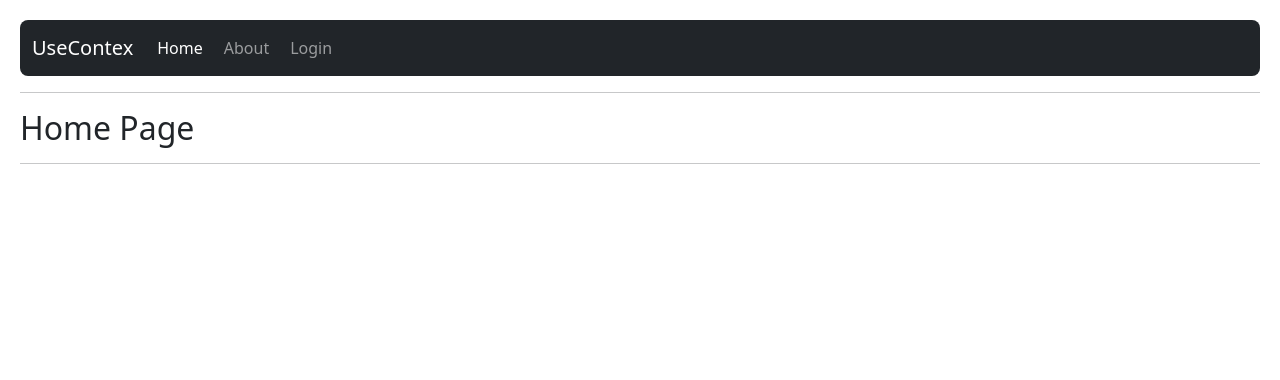
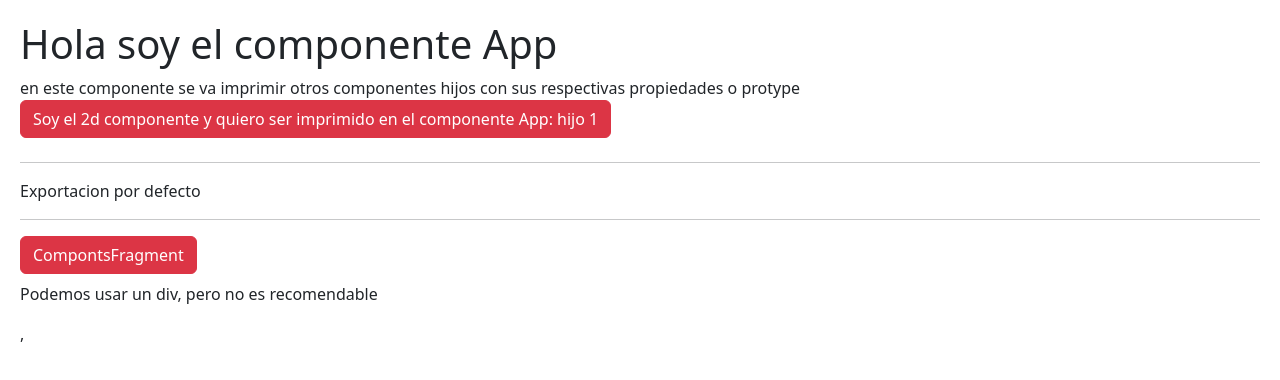
Before and after one commit to Devsaga12/01-Hook-App, a React (Vite) app: page / in a window 1280 px wide. Shown: the top 380 px of the page. Built offline with nearby package versions, Linux system fonts and the light colour scheme.

Commit message:
concluyendo lo refente a los componentes

```diff
--- /dev/null
+++ b/src/0-componentes/Components.jsx
@@ -0,0 +1,9 @@
+export const Components = () => { //funcional component
+
+//referencias que mas adelante vamos a usar en contesto de cambios , variables etc
+  return (
+    <h4 className="btn btn-danger">
+      Soy el 2d componente y quiero ser imprimido en el componente App: hijo 1
+    </h4>
+  );
+};
--- /dev/null
+++ b/src/0-componentes/CompontsFragment.jsx
@@ -0,0 +1,10 @@
+// import { Fragment } from "react";
+
+export const CompontsFragment = () => {
+  return (
+    <>
+      <h1 className="btn btn-danger">CompontsFragment</h1>
+      <p>Podemos usar un div, pero no es recomendable</p>
+    </>
+  );
+};
--- /dev/null
+++ b/src/0-componentes/ExportDefaul.jsx
@@ -0,0 +1,5 @@
+function ExportDefaul(){
+    return(<div>Exportacion por defecto</div>)
+  }
+
+  export default ExportDefaul;
--- /dev/null
+++ b/src/0-componentes/index.js
@@ -0,0 +1,3 @@
+export * from './Components';
+export * from './ExportDefaul';
+export * from './CompontsFragment';
--- a/src/App.jsx
+++ b/src/App.jsx
@@ -1,5 +1,32 @@
+// import { Components } from "./0-componentes/Components";
+
+import { Components, CompontsFragment } from "./0-componentes";
+import ExportDefaul from "./0-componentes/ExportDefaul";
+
+
+
+
 export const App = () => {
   return (
-    <h1>HooK-App</h1>
-  )
-}
+    <>
+      <h1>Hola soy el componente App</h1>
+      <span>
+        en este componente se va imprimir otros componentes hijos con sus
+        respectivas propiedades o protype
+      </span>
+
+      {/* <Components/>  exportacion individual*/}
+      <Components/>
+      <hr />
+      {/*ExportDefaul exportacion por defecto desde otro componente  */}
+      {/* //TODO:Expor por defecto */}
+     <ExportDefaul/>
+
+      <hr />
+      {/* //TODO:nuevo componente de framgment */}
+      <CompontsFragment/>
+
+
+    </>
+  );
+};
--- a/src/main.jsx
+++ b/src/main.jsx
@@ -2,6 +2,7 @@ import React from 'react';
 import ReactDOM from 'react-dom/client';
 import { BrowserRouter } from 'react-router-dom';
 import './css/index.css';
+import { App } from './App';
 
 //import { App } from './App';
 //import { CounterApp } from './01-useState/CounterApp';
@@ -17,14 +18,14 @@ import './css/index.css';
 //import { Padre } from './07-tarea-memo/Padre';
 //import './08-useReducer/intro-reduce'
 //import { TodoApp } from './08-useReducer/TodoApp';
-import { MainApp } from './09-UseContex/MainApp';
+// import { MainApp } from './09-UseContex/MainApp';
 
 
 
 ReactDOM.createRoot(document.getElementById('root')).render(
   <BrowserRouter>
-  {/* <React.StrictMode>  */}
-    <MainApp/>
-  {/* </React.StrictMode>,  */}
+   <React.StrictMode>
+    <App/>
+   </React.StrictMode>,
   </BrowserRouter>
 )
```
Also changed, not shown: 1 other file (tests, documents, lock files or other folders).
